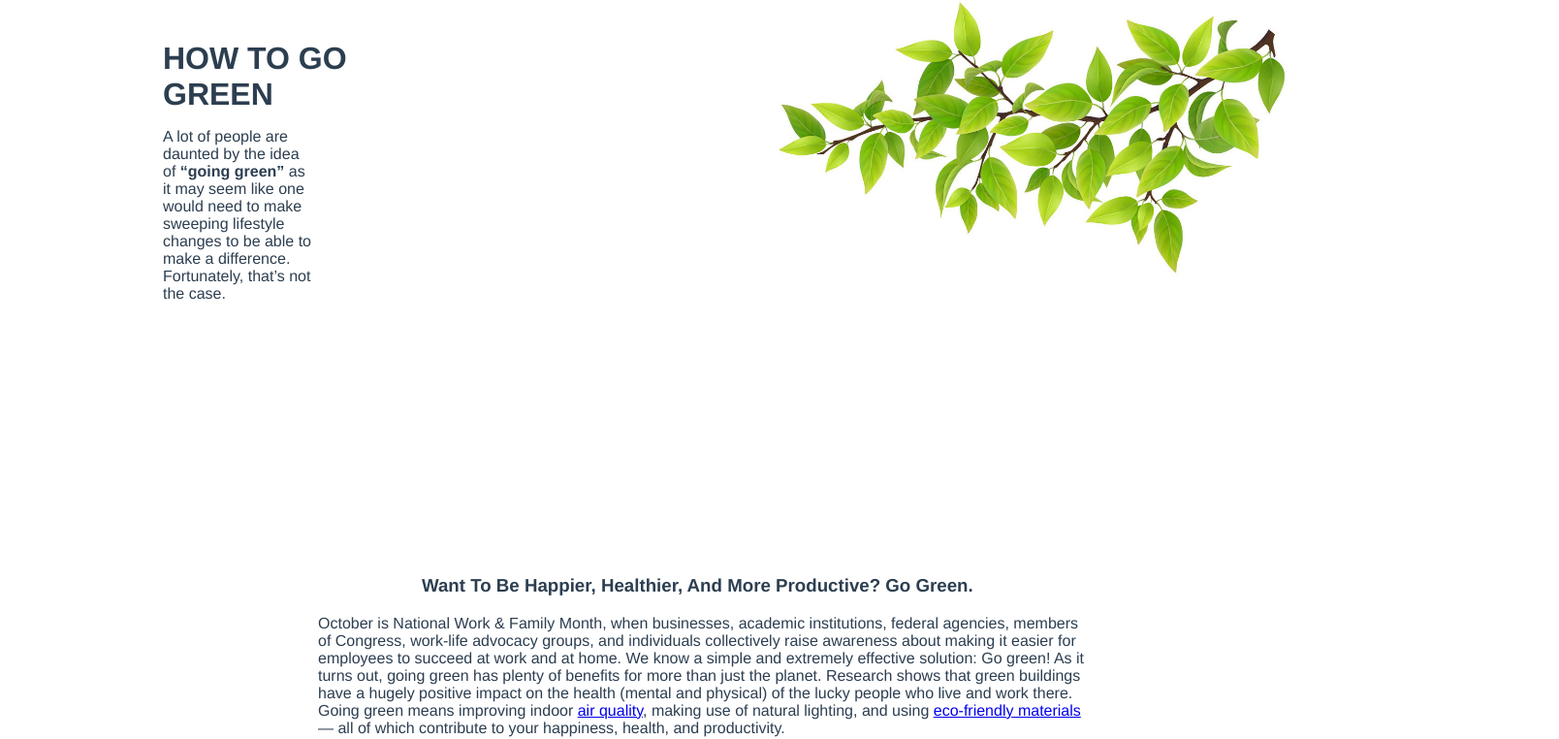
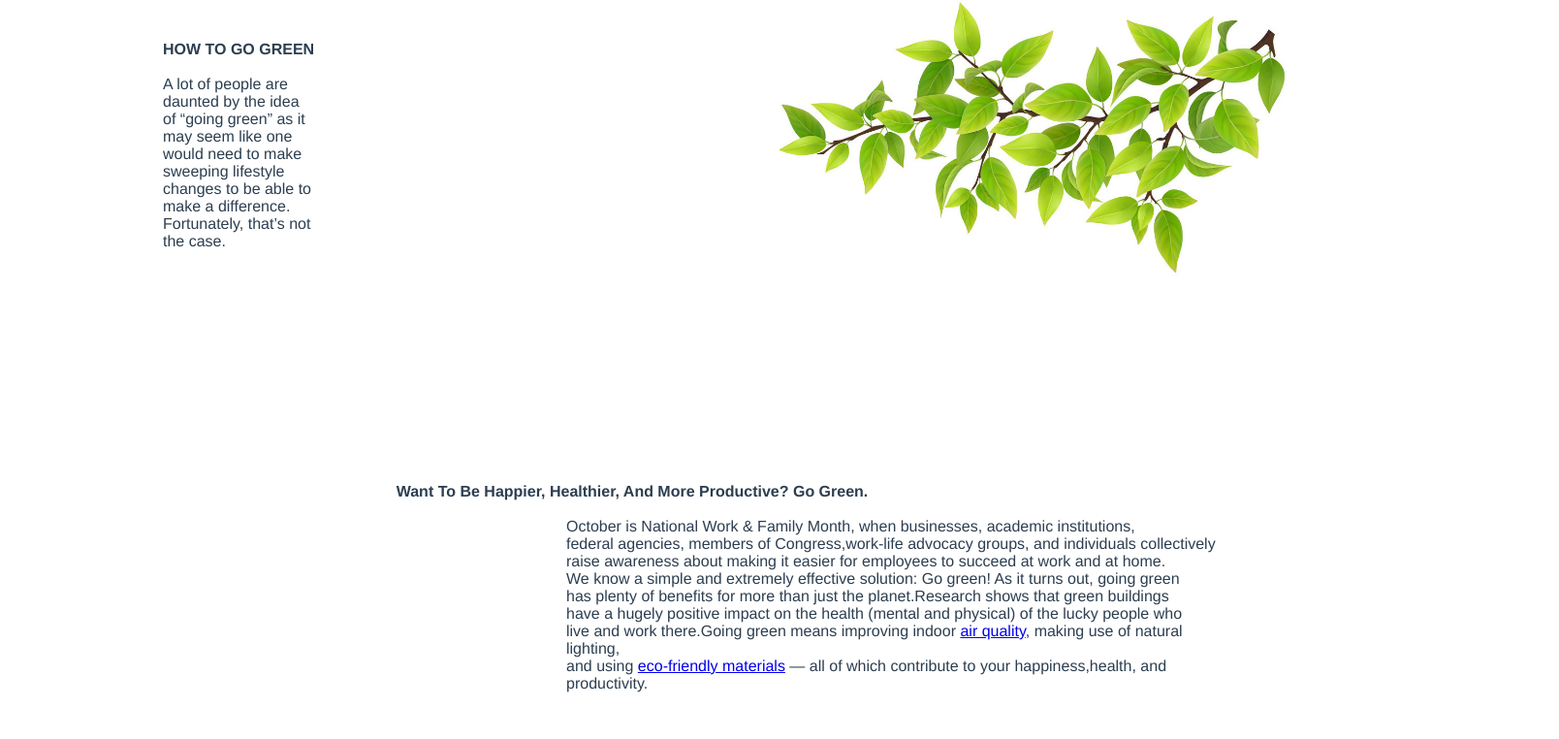
Before and after one commit to Alicerichardson28/eco-freak-frontend-with-Vue, a Vue app: page / in a window 1280 px wide. Shown: the part 200-962 px from the top of the page at 97% size, 1608 px wide, since content can reach past the window. Built offline with nearby package versions, Linux system fonts and the light colour scheme.

Commit message:
css reset and pages adjustment

```diff
--- a/src/views/Home.vue
+++ b/src/views/Home.vue
@@ -2,10 +2,20 @@
   <div class="home-container">
       <div class="first-container">
         <h1 class="header">HOW TO GO GREEN</h1>
+        <br>
         <p class="paragrah-container"> A lot of people are daunted by the idea of <strong>“going green”</strong> as it may seem like one would need to make sweeping lifestyle changes to be able to make a difference. Fortunately, that’s not the case.</p>
         <div class="second-container">
-          <h3 class="content-header">Want To Be Happier, Healthier, And More Productive? Go Green.</h3>
-          <p class="content">October is National Work & Family Month, when businesses, academic institutions, federal agencies, members of Congress, work-life advocacy groups, and individuals collectively raise awareness about making it easier for employees to succeed at work and at home. We know a simple and extremely effective solution: Go green! As it turns out, going green has plenty of benefits for more than just the planet. Research shows that green buildings have a hugely positive impact on the health (mental and physical) of the lucky people who live and work there. Going green means improving indoor <a href="https://elemental.green/?s=air+quality">air quality</a>, making use of natural lighting, and using <a href="https://elemental.green/?s=eco-friendly+materials">eco-friendly materials</a> — all of which contribute to your happiness, health, and productivity. </p>
+          <h1 class="content-header">Want To Be Happier, Healthier, And More Productive? Go Green.</h1>
+          <br>
+          <p class="content">
+          October is National Work & Family Month, when businesses, academic institutions, <br>
+          federal agencies, members of Congress,work-life advocacy groups, and individuals collectively <br>
+          raise awareness about making it easier for employees to succeed at work and at home. <br>
+          We know a simple and extremely effective solution: Go green! As it turns out, going green <br>
+          has plenty of benefits for more than just the planet.Research shows that green buildings <br>
+          have a hugely positive impact on the health (mental and physical) of the lucky people who <br>
+          live and work there.Going green means improving indoor <a href="https://elemental.green/?s=air+quality">air quality</a>, making use of natural lighting, <br>
+          and using <a href="https://elemental.green/?s=eco-friendly+materials">eco-friendly materials</a> — all of which contribute to your happiness,health, and productivity. </p>
         </div>
         <div class="third-container">
           <p class="text-three-solutions">Three unbeatable solutions
@@ -53,6 +63,51 @@
 </script>
 
 <style scoped>
+  html, body, div, span, applet, object, iframe,
+  h1, h2, h3, h4, h5, h6, p, blockquote, pre,
+  a, abbr, acronym, address, big, cite, code,
+  del, dfn, em, img, ins, kbd, q, s, samp,
+  small, strike, strong, sub, sup, tt, var,
+  b, u, i, center,
+  dl, dt, dd, ol, ul, li,
+  fieldset, form, label, legend,
+  table, caption, tbody, tfoot, thead, tr, th, td,
+  article, aside, canvas, details, embed,
+  figure, figcaption, footer, header, hgroup,
+  menu, nav, output, ruby, section, summary,
+  time, mark, audio, video {
+    margin: 0;
+    padding: 0;
+    border: 0;
+    font-size: 100%;
+    font: inherit;
+    vertical-align: baseline;
+  }
+  /* HTML5 display-role reset for older browsers */
+  article, aside, details, figcaption, figure,
+  footer, header, hgroup, menu, nav, section {
+    display: block;
+  }
+  body {
+    line-height: 1;
+  }
+  ol, ul {
+    list-style: none;
+  }
+  blockquote, q {
+    quotes: none;
+  }
+  blockquote:before, blockquote:after,
+  q:before, q:after {
+    content: '';
+    content: none;
+  }
+  table {
+    border-collapse: collapse;
+    border-spacing: 0;
+  }
+
+
 
   .home-container{
     display: flex;
@@ -66,7 +121,8 @@
     width: 80%;
     text-align: left;
     margin: 0;
-    margin-left: 5em;
+    margin-left: 10em;
+    font-weight: bold;
   }
   .paragrah-container {
     text-align: left;
@@ -81,23 +137,21 @@
     height: 40%;
   }
   .content-header {
-    width: 50em;
     margin-top: 15em;
-    margin-left: 13em;
+    font-weight: bold;
+    margin-left: 1.5em;
   }
   .content{
-    width: 50em;
-    margin-left: 20em;
     text-align: left;
+    margin-left: 36em;
   }
   .card-container {
     display: flex;
     justify-content: space-evenly;
 
-    width: 1500px;
+    width: 1600px;
     height: 500px;
     margin-top: 10em;
-    padding-left: 0;
   }
   .card {
     width: 150%;
```
